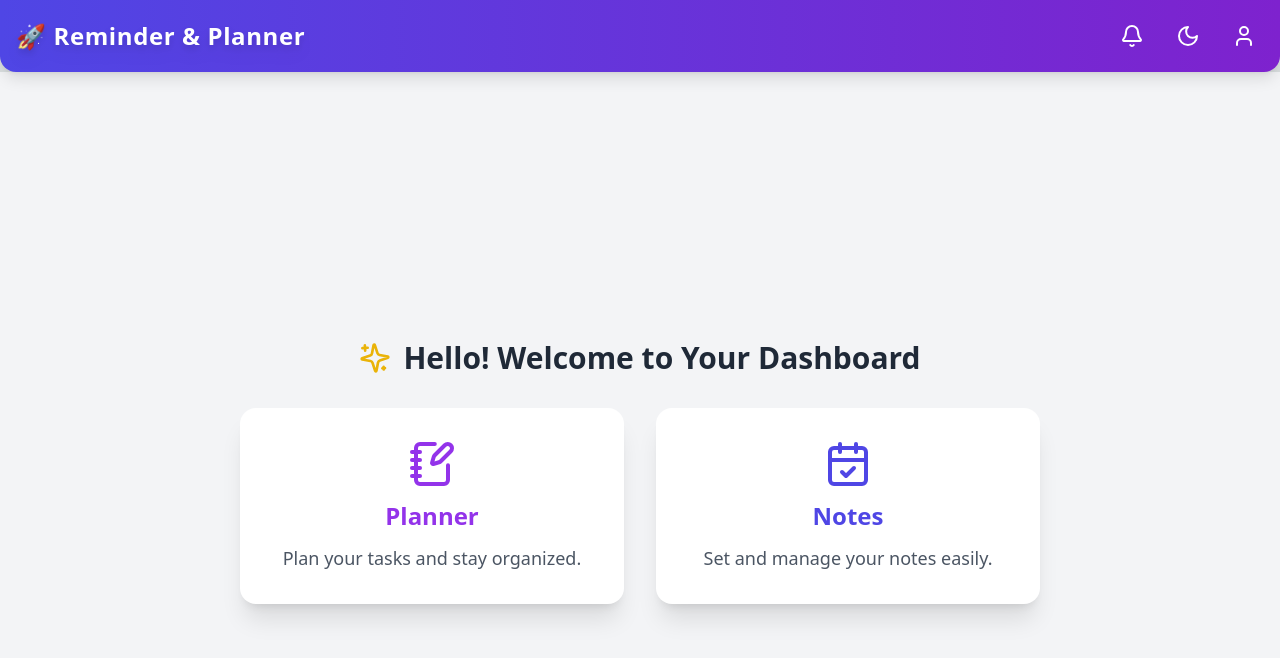
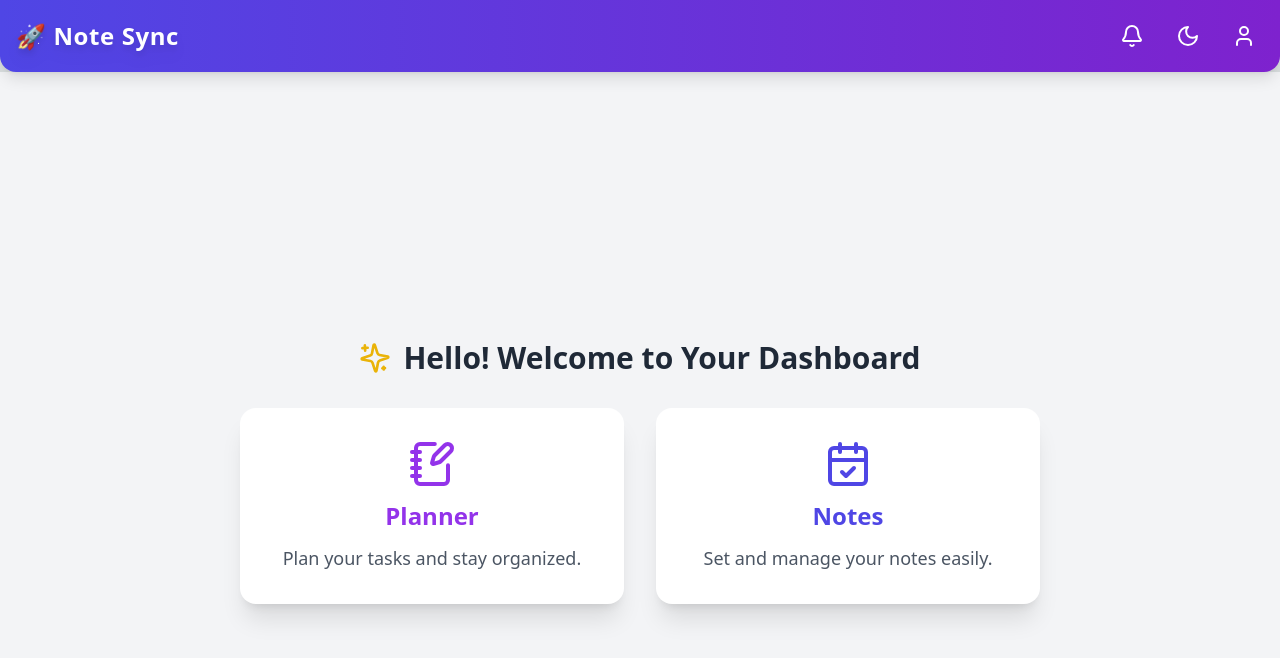
Before and after one commit to ajjjugoswami/ajay-planner, a Next.js app: page / in a window 1280 px wide. Shown: the top 658 px of the page. Built offline with nearby package versions, Linux system fonts and the light colour scheme.

Commit message:
feat: add react-beautiful-dnd dependency and update Header component text to "Note Sync"

```diff
--- a/package.json
+++ b/package.json
@@ -13,11 +13,13 @@
     "lucide-react": "^0.475.0",
     "next": "13.5.8",
     "react": "^18",
+    "react-beautiful-dnd": "^13.1.1",
     "react-dom": "^18"
   },
   "devDependencies": {
     "@types/node": "^20",
     "@types/react": "^18",
+    "@types/react-beautiful-dnd": "^13.1.8",
     "@types/react-dom": "^18",
     "autoprefixer": "^10",
     "eslint": "^8",
--- a/src/components/Header.tsx
+++ b/src/components/Header.tsx
@@ -15,7 +15,7 @@ const Header = () => {
       case "/planner/":
         return { icon: <Calendar className="w-6 h-6" />, text: "Planner" };
       default:
-        return { icon: "🚀", text: "Reminder & Planner" };
+        return { icon: "🚀", text: "Note Sync" };
     }
   };
 
```
Also changed, not shown: 1 other file (tests, documents, lock files or other folders).
